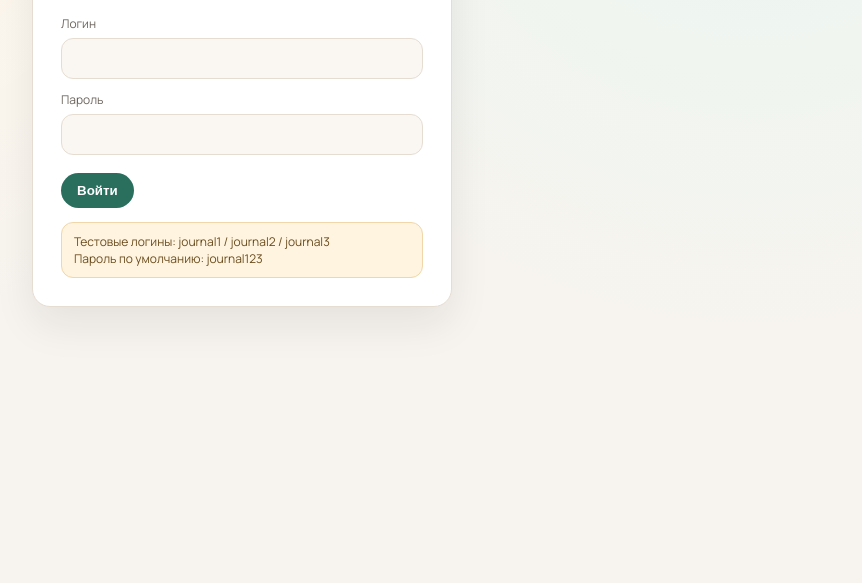
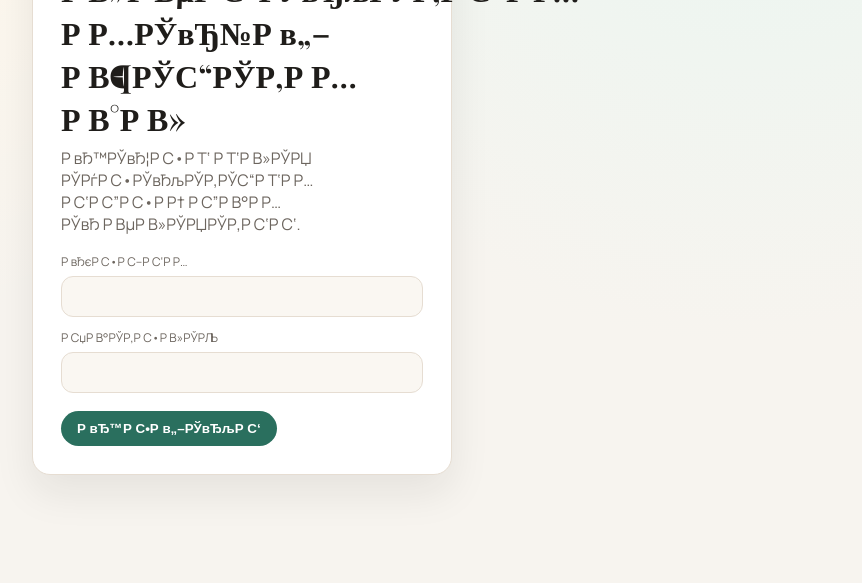
Before and after one commit to NNMC-Mexel/journalPriemnaya, a website: page frontend/journal-login.html in a window 1280 px wide. Shown: the part 217-800 px from the top of the page, without its empty margins (398-1260 px from the left). Drawn offline with nearby package versions, Linux system fonts and the light colour scheme.

Commit message:
Remove login hint block from auth page

```diff
--- a/frontend/journal-login.html
+++ b/frontend/journal-login.html
@@ -3,7 +3,7 @@
   <head>
     <meta charset="UTF-8" />
     <meta name="viewport" content="width=device-width, initial-scale=1.0" />
-    <title>Вход в журнал</title>
+    <title>Р вЂ™РЎвЂ¦Р С•Р Т‘ Р Р† Р В¶РЎС“РЎР‚Р Р…Р В°Р В»</title>
     <link rel="preconnect" href="https://fonts.googleapis.com" />
     <link rel="preconnect" href="https://fonts.gstatic.com" crossorigin />
     <link
@@ -15,26 +15,22 @@
   <body>
     <div class="page">
       <div class="panel login-wrap">
-        <h1>Электронный журнал</h1>
-        <p>Вход для сотрудников канцелярии.</p>
+        <h1>Р В­Р В»Р ВµР С”РЎвЂљРЎР‚Р С•Р Р…Р Р…РЎвЂ№Р в„– Р В¶РЎС“РЎР‚Р Р…Р В°Р В»</h1>
+        <p>Р вЂ™РЎвЂ¦Р С•Р Т‘ Р Т‘Р В»РЎРЏ РЎРѓР С•РЎвЂљРЎР‚РЎС“Р Т‘Р Р…Р С‘Р С”Р С•Р Р† Р С”Р В°Р Р…РЎвЂ Р ВµР В»РЎРЏРЎР‚Р С‘Р С‘.</p>
         <form id="journal-login-form">
           <div class="field">
-            <label for="login">Логин</label>
+            <label for="login">Р вЂєР С•Р С–Р С‘Р Р…</label>
             <input id="login" name="login" type="text" autocomplete="username" required />
           </div>
           <div class="field" style="margin-top: 12px;">
-            <label for="password">Пароль</label>
+            <label for="password">Р СџР В°РЎР‚Р С•Р В»РЎРЉ</label>
             <input id="password" name="password" type="password" autocomplete="current-password" required />
           </div>
           <div class="login-actions">
-            <button class="btn primary" type="submit">Войти</button>
+            <button class="btn primary" type="submit">Р вЂ™Р С•Р в„–РЎвЂљР С‘</button>
             <span id="login-error" class="small-note"></span>
           </div>
         </form>
-        <div class="hint">
-          Тестовые логины: journal1 / journal2 / journal3<br />
-          Пароль по умолчанию: journal123
-        </div>
       </div>
     </div>
     <script src="js/journal-login.js"></script>
```
Also changed, not shown: server/public/journal-login.html (+6 -10 lines).
